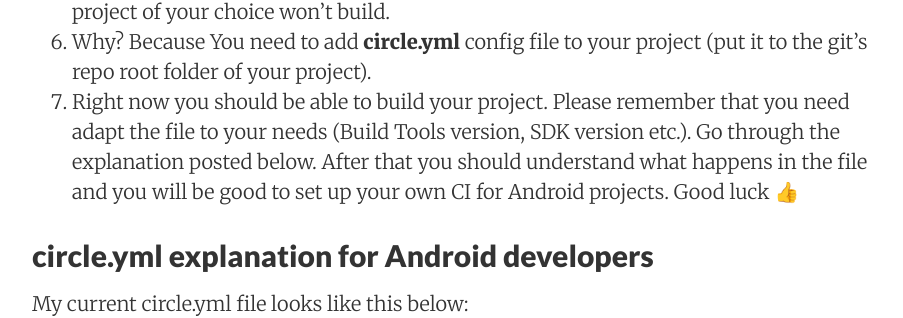
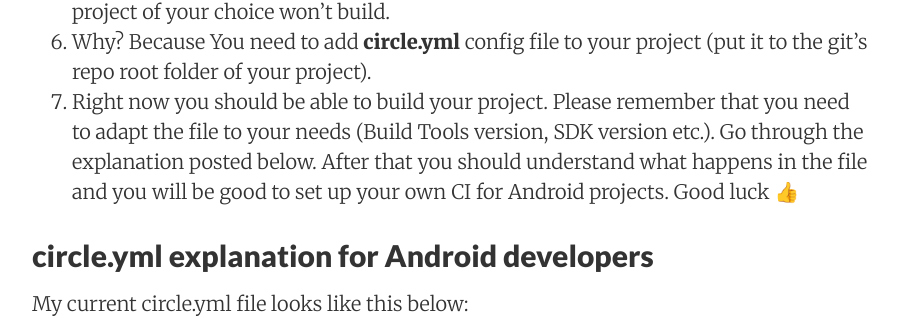
Before and after one commit to mmBs/mmbs.github.io, a Jekyll site: the page built from _posts/2016-07-31-circleci-for-android-projects.md, in a window 1280 px wide and 900 px high, scrolled down 932 px. Shown: the part 171-489 px from the top of the window, without its empty margins (188-1091 px from the left). Built offline with Jekyll 4.4.1, drawn with Linux system fonts in a browser that asks for light colours; nearby versions of some CDN libraries; emoji names are drawn with the system emoji font; comment, search, counter and statistics services are not loaded.

```diff
--- a/_posts/2016-07-31-circleci-for-android-projects.md
+++ b/_posts/2016-07-31-circleci-for-android-projects.md
@@ -22,7 +22,7 @@ What really matters to me is a fact that you can use it for **free** (according
 4. You will see a list of available projects and a **Build project** button on the right side of the list.
 5. You can click on it to check a process of building the app, but unfortunately the project of your choice won't build.
 6. Why? Because You need to add **circle.yml** config file to your project (put it to the git's repo root folder of your project).
-7. Right now you should be able to build your project. Please remember that you need adapt the file to your needs (Build Tools version, SDK version etc.). Go through the explanation posted below. After that you should understand what happens in the file and you will be good to set up your own CI for Android projects. Good luck :+1:
+7. Right now you should be able to build your project. Please remember that you need to adapt the file to your needs (Build Tools version, SDK version etc.). Go through the explanation posted below. After that you should understand what happens in the file and you will be good to set up your own CI for Android projects. Good luck :+1:
 
 ## circle.yml explanation for Android developers
 
```
